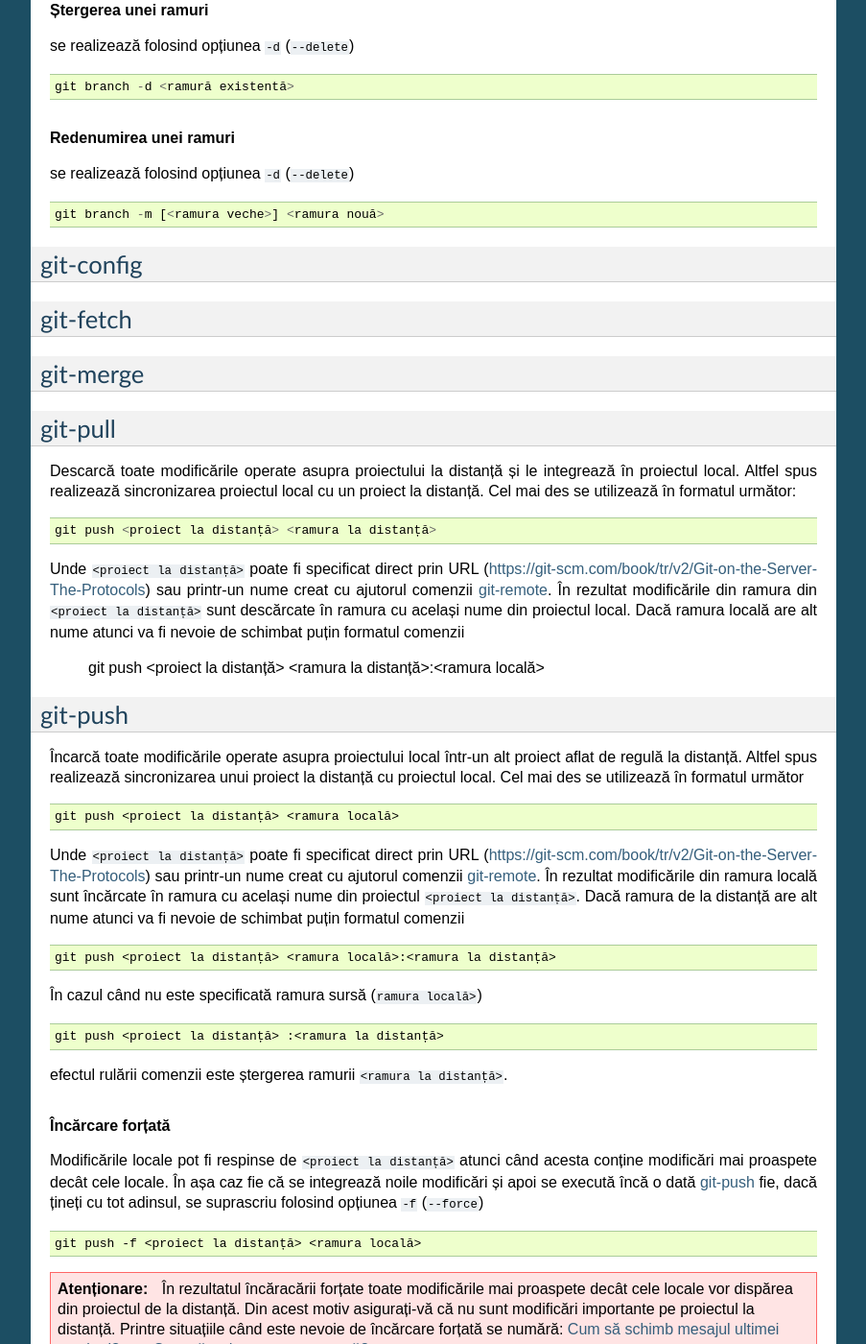
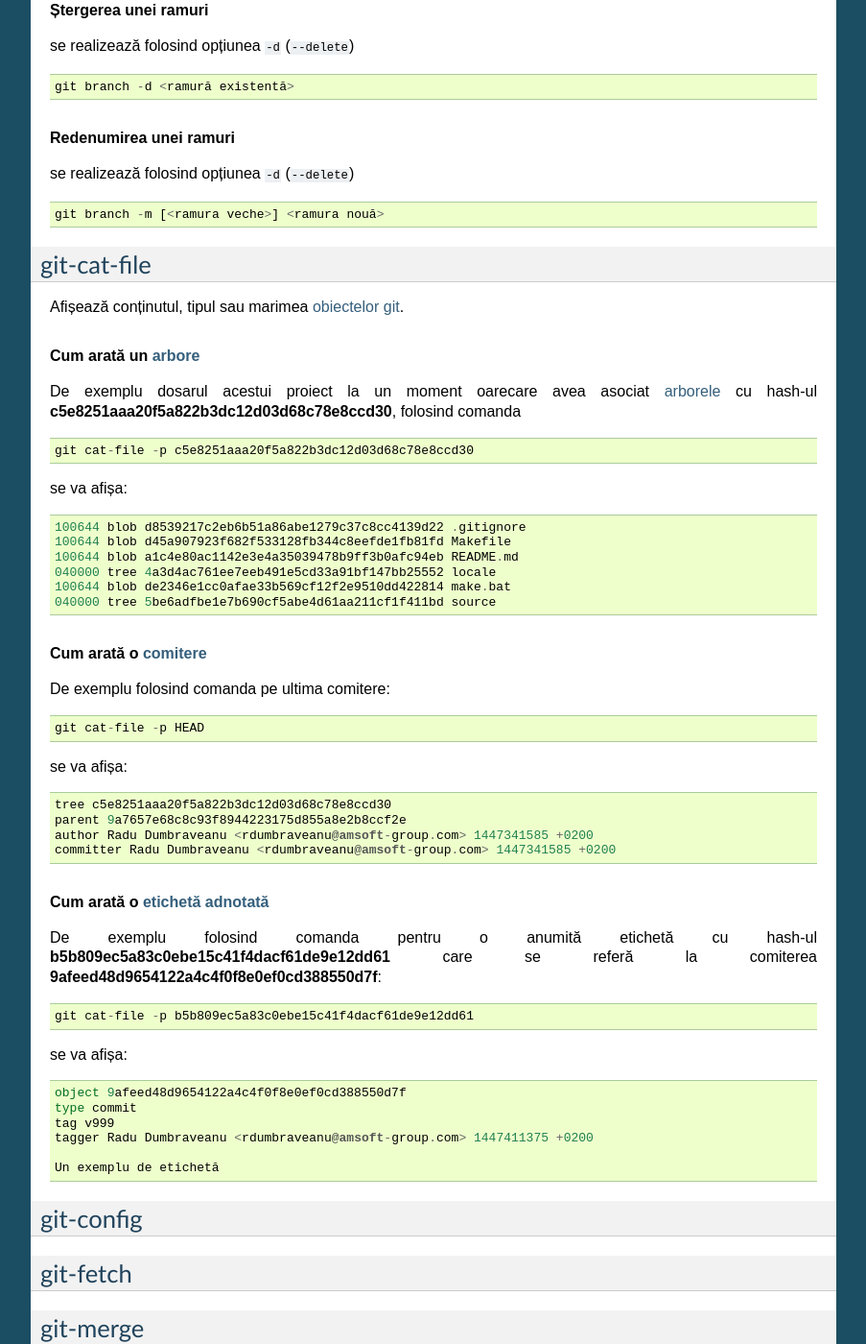
Before and after one commit to Streeling/git-rif, a Sphinx documentation site: the page built from source/comenzi.rst, in a window 1280 px wide and 1400 px high, scrolled down 590 px. Shown: the whole window at 96% size, without its empty margins (198-1101 px from the left). Built offline with Sphinx 7.4.7, drawn with Linux system fonts in a browser that asks for light colours.

```diff
--- a/source/comenzi.rst
+++ b/source/comenzi.rst
@@ -47,6 +47,63 @@ se realizează folosind opțiunea :code:`-d` (:code:`--delete`) ::
 se realizează folosind opțiunea :code:`-d` (:code:`--delete`) ::
 
    git branch -m [<ramura veche>] <ramura nouă>
+
+.. _git-cat-file:
+
+git-cat-file
+""""""""""""
+
+Afișează conținutul, tipul sau marimea :term:`obiectelor git <obiect git>`.
+
+.. _git-cat-file-cum-arată-un-arbore:
+
+.. rubric:: Cum arată un :term:`arbore`
+
+De exemplu dosarul acestui proiect la un moment oarecare avea asociat :term:`arborele <arbore>` cu hash-ul **c5e8251aaa20f5a822b3dc12d03d68c78e8ccd30**, folosind comanda ::
+
+   git cat-file -p c5e8251aaa20f5a822b3dc12d03d68c78e8ccd30
+
+se va afișa::
+
+   100644 blob d8539217c2eb6b51a86abe1279c37c8cc4139d22	.gitignore
+   100644 blob d45a907923f682f533128fb344c8eefde1fb81fd	Makefile
+   100644 blob a1c4e80ac1142e3e4a35039478b9ff3b0afc94eb	README.md
+   040000 tree 4a3d4ac761ee7eeb491e5cd33a91bf147bb25552	locale
+   100644 blob de2346e1cc0afae33b569cf12f2e9510dd422814	make.bat
+   040000 tree 5be6adfbe1e7b690cf5abe4d61aa211cf1f411bd	source
+
+.. _git-cat-file-cum-arată-o-comitere:
+
+.. rubric:: Cum arată o :term:`comitere`
+
+De exemplu folosind comanda pe ultima comitere::
+
+   git cat-file -p HEAD
+
+se va afișa::
+
+   tree c5e8251aaa20f5a822b3dc12d03d68c78e8ccd30
+   parent 9a7657e68c8c93f8944223175d855a8e2b8ccf2e
+   author Radu Dumbraveanu <rdumbraveanu@amsoft-group.com> 1447341585 +0200
+   committer Radu Dumbraveanu <rdumbraveanu@amsoft-group.com> 1447341585 +0200
+
+.. _git-cat-file-cum-arată-o-etichetă-adnotată:
+
+.. rubric:: Cum arată o :term:`etichetă adnotată`
+
+De exemplu folosind comanda pentru o anumită etichetă cu hash-ul **b5b809ec5a83c0ebe15c41f4dacf61de9e12dd61** care se referă la comiterea **9afeed48d9654122a4c4f0f8e0ef0cd388550d7f**::
+
+   git cat-file -p b5b809ec5a83c0ebe15c41f4dacf61de9e12dd61
+
+se va afișa::
+
+   object 9afeed48d9654122a4c4f0f8e0ef0cd388550d7f
+   type commit
+   tag v999
+   tagger Radu Dumbraveanu <rdumbraveanu@amsoft-group.com> 1447411375 +0200
+
+   Un exemplu de etichetă
+
 
 .. _git-config:
 
```
Also changed, not shown: source/termeni.rst (+17 -8 lines).
